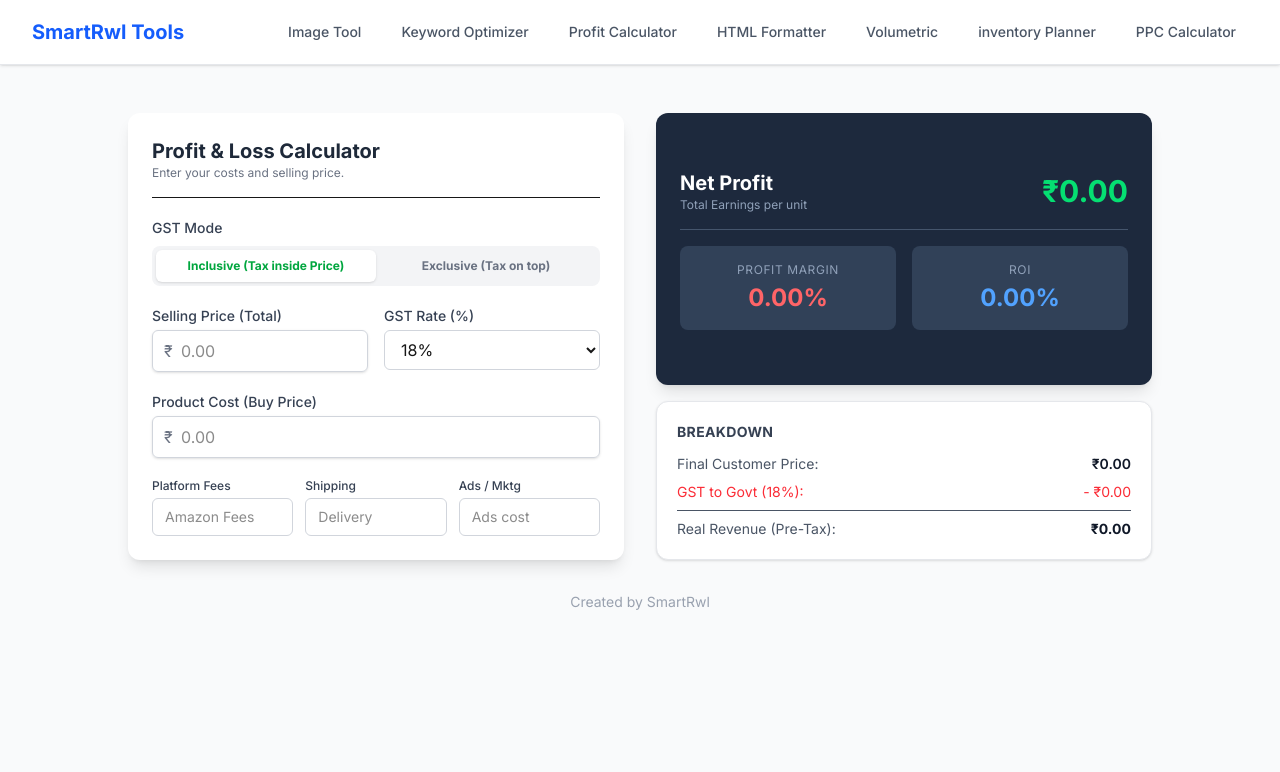
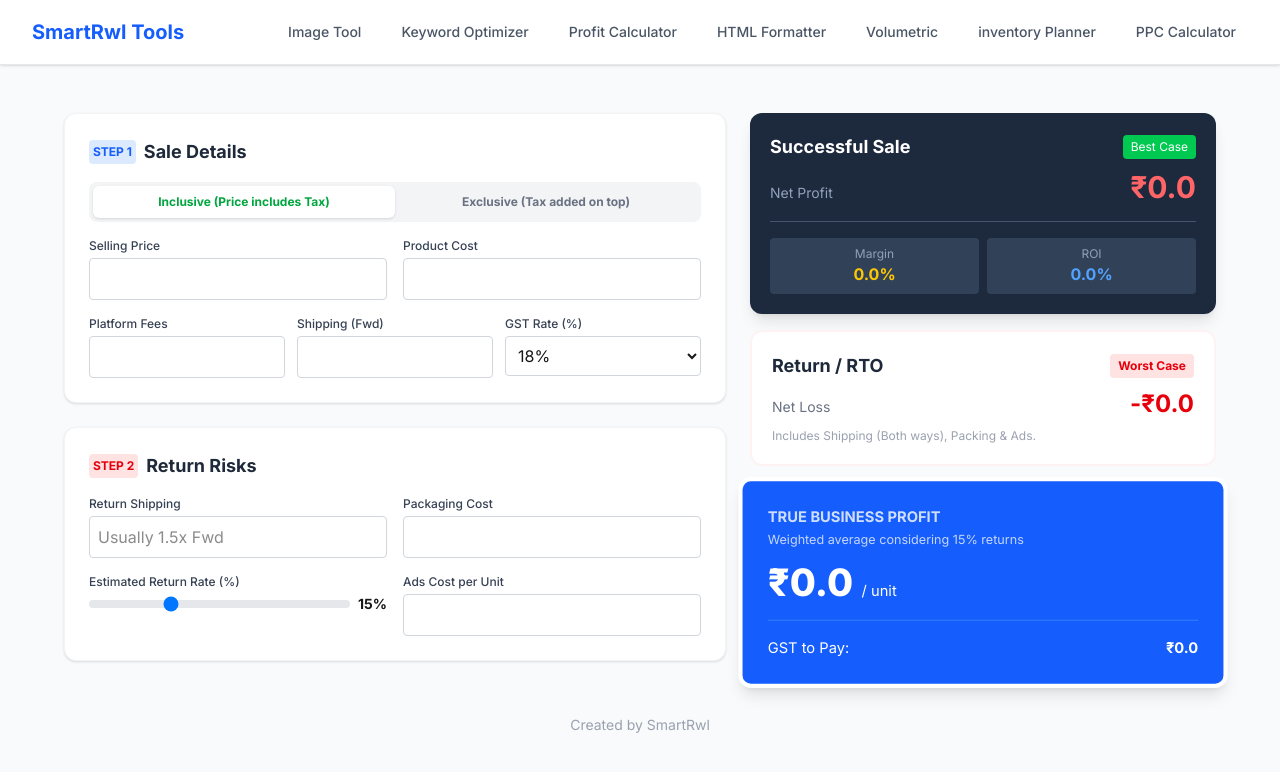
Before and after one commit to Smart-rwl/amazon-image-tool, a Next.js app: page /calculator in a window 1280 px wide. Shown: the top 772 px of the page. Built offline with nearby package versions, Linux system fonts and the light colour scheme.

Commit message:
Merge RTO and Profit Calculator

```diff
--- a/app/calculator/page.tsx
+++ b/app/calculator/page.tsx
@@ -3,132 +3,133 @@
 import React, { useState, useEffect } from 'react';
 
 export default function ProfitCalculator() {
-  // Input States
+  // --- EXISTING INPUTS (Profit Calc) ---
   const [sellingPrice, setSellingPrice] = useState<number | ''>('');
   const [productCost, setProductCost] = useState<number | ''>('');
   const [platformFees, setPlatformFees] = useState<number | ''>('');
   const [shippingCost, setShippingCost] = useState<number | ''>('');
   const [adsCost, setAdsCost] = useState<number | ''>('');
-  const [gstRate, setGstRate] = useState<number>(18); // Default 18%
-  const [gstMode, setGstMode] = useState<'inclusive' | 'exclusive'>('inclusive'); // NEW: Toggle Mode
+  const [gstRate, setGstRate] = useState<number>(18);
+  const [gstMode, setGstMode] = useState<'inclusive' | 'exclusive'>('inclusive');
 
-  // Output States
+  // --- NEW INPUTS (RTO Calc) ---
+  const [returnShipping, setReturnShipping] = useState<number | ''>('');
+  const [packaging, setPackaging] = useState<number | ''>('');
+  const [returnRate, setReturnRate] = useState<number>(15); // Avg market return rate
+  const [damageRate, setDamageRate] = useState<number>(0);  // % of returns that are damaged
+
+  // --- OUTPUTS ---
   const [netProfit, setNetProfit] = useState<number>(0);
   const [margin, setMargin] = useState<number>(0);
   const [roi, setRoi] = useState<number>(0);
+  const [gstAmount, setGstAmount] = useState<number>(0);
 
-  // Breakdown Outputs (New)
-  const [gstAmount, setGstAmount] = useState<number>(0);
-  const [finalCustomerPrice, setFinalCustomerPrice] = useState<number>(0);
+  // RTO Outputs
+  const [lossPerReturn, setLossPerReturn] = useState<number>(0);
+  const [weightedProfit, setWeightedProfit] = useState<number>(0);
 
-  // Calculation Logic
   useEffect(() => {
-    const spInput = Number(sellingPrice) || 0;
+    // 1. Basic Conversions
+    const sp = Number(sellingPrice) || 0;
     const cp = Number(productCost) || 0;
     const fees = Number(platformFees) || 0;
-    const ship = Number(shippingCost) || 0;
+    const fwdShip = Number(shippingCost) || 0;
     const ads = Number(adsCost) || 0;
+    const revShip = Number(returnShipping) || (fwdShip * 1.5); // Default estimation
+    const pack = Number(packaging) || 0;
 
-    let baseRevenue = 0; // The money you keep before expenses (SP without Tax)
+    // 2. GST Logic (Base Revenue)
+    let baseRevenue = 0;
     let taxAmt = 0;
     let customerPays = 0;
 
     if (gstMode === 'inclusive') {
-      // Scenario: You list item for ₹118. This includes ₹18 tax.
-      // Base Revenue = 100
-      baseRevenue = spInput / (1 + gstRate / 100);
-      taxAmt = spInput - baseRevenue;
-      customerPays = spInput;
+      baseRevenue = sp / (1 + gstRate / 100);
+      taxAmt = sp - baseRevenue;
+      customerPays = sp;
     } else {
-      // Scenario: You list item for ₹100 + 18% Tax.
-      // Base Revenue = 100
-      // Customer Pays = 118
-      baseRevenue = spInput;
-      taxAmt = spInput * (gstRate / 100);
-      customerPays = spInput + taxAmt;
+      baseRevenue = sp;
+      taxAmt = sp * (gstRate / 100);
+      customerPays = sp + taxAmt;
     }
 
-    // Total Expenses (Product + Fees + Shipping + Ads)
-    // Note: GST is not an "expense" here because we already stripped it out of the Revenue above.
-    const totalExpenses = cp + fees + ship + ads;
+    setGstAmount(taxAmt);
 
-    // Profit = Base Revenue - Expenses
-    const profit = baseRevenue - totalExpenses;
+    // 3. SUCCESSFUL ORDER Logic
+    const totalSaleCost = cp + fees + fwdShip + ads + pack;
+    const profitOnSale = baseRevenue - totalSaleCost;
 
-    // Margin = (Profit / CustomerPrice) * 100 (Standard E-commerce definition)
-    // Some calc on Base Revenue, but usually margins are calc on final listing price.
-    const profitMargin = customerPays > 0 ? (profit / customerPays) * 100 : 0;
+    setNetProfit(profitOnSale);
+    setMargin(customerPays > 0 ? (profitOnSale / customerPays) * 100 : 0);
+    setRoi(cp > 0 ? (profitOnSale / cp) * 100 : 0);
 
-    // ROI = (Profit / ProductCost) * 100
-    const returnOnInvestment = cp > 0 ? (profit / cp) * 100 : 0;
+    // 4. RETURN / RTO ORDER Logic
+    // Loss = Fwd Ship + Rev Ship + Packing + Damage Cost + Ads (Ads are spent regardless)
+    // Note: Platform fees are usually refunded by Amazon/Flipkart on return (except closing fee),
+    // but let's assume they are 0 for simple RTO calculation.
+    const damagedValue = cp * (damageRate / 100);
+    const lossOnReturn = fwdShip + revShip + pack + ads + damagedValue;
+    setLossPerReturn(lossOnReturn);
 
-    setNetProfit(profit);
-    setMargin(profitMargin);
-    setRoi(returnOnInvestment);
-    setGstAmount(taxAmt);
-    setFinalCustomerPrice(customerPays);
+    // 5. WEIGHTED PROFIT (The "Real" Business Profit)
+    // If you sell 100 items:
+    // - (100 - ReturnRate) are Sales.
+    // - (ReturnRate) are Losses.
+    const successfulOrders = 100 - returnRate;
+    const failedOrders = returnRate;
 
-  }, [sellingPrice, productCost, platformFees, shippingCost, adsCost, gstRate, gstMode]);
+    const totalGain = (successfulOrders * profitOnSale) - (failedOrders * lossOnReturn);
+    const avgProfitPerUnit = totalGain / 100;
+
+    setWeightedProfit(avgProfitPerUnit);
+
+  }, [sellingPrice, productCost, platformFees, shippingCost, adsCost, gstRate, gstMode, returnShipping, packaging, returnRate, damageRate]);
 
   return (
     <div className="min-h-screen bg-gray-50 flex flex-col items-center py-12 px-4 font-sans">
-      <div className="max-w-5xl w-full grid grid-cols-1 lg:grid-cols-2 gap-8">
+      <div className="max-w-6xl w-full grid grid-cols-1 lg:grid-cols-12 gap-6">
 
-        {/* INPUT SECTION */}
-        <div className="bg-white p-6 rounded-xl shadow-lg space-y-5">
-          <div className="border-b pb-4">
-            <h2 className="text-xl font-bold text-gray-800">Profit & Loss Calculator</h2>
-            <p className="text-xs text-gray-500">Enter your costs and selling price.</p>
-          </div>
+        {/* === LEFT COLUMN: INPUTS (Span 7) === */}
+        <div className="lg:col-span-7 space-y-6">
 
-          {/* GST Mode Toggle */}
-          <div>
-            <label className="block text-sm font-medium text-gray-700 mb-2">GST Mode</label>
+          {/* Section 1: Sale Details */}
+          <div className="bg-white p-6 rounded-xl shadow-sm border border-gray-100">
+            <h2 className="text-lg font-bold text-gray-800 mb-4 flex items-center">
+              <span className="bg-blue-100 text-blue-600 p-1 rounded mr-2 text-xs">STEP 1</span>
+              Sale Details
+            </h2>
+
+            {/* GST Toggle */}
+            <div className="mb-4">
               <div className="flex bg-gray-100 p-1 rounded-lg">
-              <button
-                onClick={() => setGstMode('inclusive')}
-                className={`flex-1 py-2 text-xs font-bold rounded-md transition-all ${
-                  gstMode === 'inclusive' ? 'bg-white text-green-600 shadow-sm' : 'text-gray-500'
-                }`}
-              >
-                Inclusive (Tax inside Price)
-              </button>
-              <button
-                onClick={() => setGstMode('exclusive')}
-                className={`flex-1 py-2 text-xs font-bold rounded-md transition-all ${
-                  gstMode === 'exclusive' ? 'bg-white text-blue-600 shadow-sm' : 'text-gray-500'
-                }`}
-              >
-                Exclusive (Tax on top)
-              </button>
+                <button onClick={() => setGstMode('inclusive')} className={`flex-1 py-2 text-xs font-bold rounded-md transition-all ${gstMode === 'inclusive' ? 'bg-white text-green-600 shadow-sm' : 'text-gray-500'}`}>Inclusive (Price includes Tax)</button>
+                <button onClick={() => setGstMode('exclusive')} className={`flex-1 py-2 text-xs font-bold rounded-md transition-all ${gstMode === 'exclusive' ? 'bg-white text-blue-600 shadow-sm' : 'text-gray-500'}`}>Exclusive (Tax added on top)</button>
               </div>
             </div>
 
             <div className="grid grid-cols-2 gap-4">
               <div>
-              <label className="block text-sm font-medium text-gray-700">
-                {gstMode === 'inclusive' ? 'Selling Price (Total)' : 'Base Price (Excl. Tax)'}
-              </label>
-              <div className="relative mt-1 rounded-md shadow-sm">
-                <span className="absolute inset-y-0 left-0 pl-3 flex items-center text-gray-500">₹</span>
-                <input
-                  type="number"
-                  className="block w-full pl-7 pr-3 py-2 border border-gray-300 rounded-md focus:ring-blue-500 focus:border-blue-500"
-                  placeholder="0.00"
-                  value={sellingPrice}
-                  onChange={(e) => setSellingPrice(Number(e.target.value))}
-                />
+                <label className="block text-xs font-medium text-gray-700 mb-1">Selling Price</label>
+                <input type="number" className="w-full p-2 border border-gray-300 rounded focus:ring-blue-500" value={sellingPrice} onChange={(e) => setSellingPrice(Number(e.target.value))} />
+              </div>
+              <div>
+                <label className="block text-xs font-medium text-gray-700 mb-1">Product Cost</label>
+                <input type="number" className="w-full p-2 border border-gray-300 rounded focus:ring-blue-500" value={productCost} onChange={(e) => setProductCost(Number(e.target.value))} />
               </div>
             </div>
 
+            <div className="grid grid-cols-3 gap-3 mt-4">
               <div>
-              <label className="block text-sm font-medium text-gray-700">GST Rate (%)</label>
-              <select
-                className="mt-1 block w-full px-3 py-2 border border-gray-300 rounded-md bg-white focus:ring-blue-500 focus:border-blue-500"
-                value={gstRate}
-                onChange={(e) => setGstRate(Number(e.target.value))}
-              >
-                <option value={0}>0%</option>
+                <label className="block text-xs font-medium text-gray-700 mb-1">Platform Fees</label>
+                <input type="number" className="w-full p-2 border border-gray-300 rounded" value={platformFees} onChange={(e) => setPlatformFees(Number(e.target.value))} />
+              </div>
+              <div>
+                <label className="block text-xs font-medium text-gray-700 mb-1">Shipping (Fwd)</label>
+                <input type="number" className="w-full p-2 border border-gray-300 rounded" value={shippingCost} onChange={(e) => setShippingCost(Number(e.target.value))} />
+              </div>
+              <div>
+                <label className="block text-xs font-medium text-gray-700 mb-1">GST Rate (%)</label>
+                <select className="w-full p-2 border border-gray-300 rounded bg-white" value={gstRate} onChange={(e) => setGstRate(Number(e.target.value))}>
                   <option value={5}>5%</option>
                   <option value={12}>12%</option>
                   <option value={18}>18%</option>
@@ -136,111 +137,101 @@
                 </select>
               </div>
             </div>
+          </div>
 
+          {/* Section 2: Return Risks */}
+          <div className="bg-white p-6 rounded-xl shadow-sm border border-gray-100">
+            <h2 className="text-lg font-bold text-gray-800 mb-4 flex items-center">
+              <span className="bg-red-100 text-red-600 p-1 rounded mr-2 text-xs">STEP 2</span>
+              Return Risks
+            </h2>
+
+            <div className="grid grid-cols-2 gap-4">
               <div>
-            <label className="block text-sm font-medium text-gray-700">Product Cost (Buy Price)</label>
-            <div className="relative mt-1 rounded-md shadow-sm">
-              <span className="absolute inset-y-0 left-0 pl-3 flex items-center text-gray-500">₹</span>
-              <input
-                type="number"
-                className="block w-full pl-7 pr-3 py-2 border border-gray-300 rounded-md focus:ring-blue-500 focus:border-blue-500"
-                placeholder="0.00"
-                value={productCost}
-                onChange={(e) => setProductCost(Number(e.target.value))}
-              />
+                <label className="block text-xs font-medium text-gray-700 mb-1">Return Shipping</label>
+                <input type="number" className="w-full p-2 border border-gray-300 rounded" placeholder="Usually 1.5x Fwd" value={returnShipping} onChange={(e) => setReturnShipping(Number(e.target.value))} />
+              </div>
+              <div>
+                <label className="block text-xs font-medium text-gray-700 mb-1">Packaging Cost</label>
+                <input type="number" className="w-full p-2 border border-gray-300 rounded" value={packaging} onChange={(e) => setPackaging(Number(e.target.value))} />
               </div>
             </div>
 
-          <div className="grid grid-cols-3 gap-3">
+            <div className="grid grid-cols-2 gap-4 mt-4">
                <div>
-              <label className="block text-xs font-medium text-gray-700 mb-1">Platform Fees</label>
-              <input
-                type="number"
-                className="block w-full px-3 py-2 border border-gray-300 rounded-md text-sm"
-                placeholder="Amazon Fees"
-                value={platformFees}
-                onChange={(e) => setPlatformFees(Number(e.target.value))}
-              />
+                <label className="block text-xs font-medium text-gray-700 mb-1">Estimated Return Rate (%)</label>
+                <div className="flex items-center space-x-2">
+                  <input type="range" min="0" max="50" className="w-full h-2 bg-gray-200 rounded-lg appearance-none cursor-pointer" value={returnRate} onChange={(e) => setReturnRate(Number(e.target.value))} />
+                  <span className="text-sm font-bold w-8">{returnRate}%</span>
+                </div>
               </div>
               <div>
-              <label className="block text-xs font-medium text-gray-700 mb-1">Shipping</label>
-              <input
-                type="number"
-                className="block w-full px-3 py-2 border border-gray-300 rounded-md text-sm"
-                placeholder="Delivery"
-                value={shippingCost}
-                onChange={(e) => setShippingCost(Number(e.target.value))}
-              />
-            </div>
-            <div>
-              <label className="block text-xs font-medium text-gray-700 mb-1">Ads / Mktg</label>
-              <input
-                type="number"
-                className="block w-full px-3 py-2 border border-gray-300 rounded-md text-sm"
-                placeholder="Ads cost"
-                value={adsCost}
-                onChange={(e) => setAdsCost(Number(e.target.value))}
-              />
-            </div>
-          </div>
-        </div>
-
-        {/* OUTPUT SECTION */}
-        <div className="flex flex-col space-y-4">
-
-          {/* Main Profit Card */}
-          <div className="bg-slate-800 text-white p-6 rounded-xl shadow-lg flex-1 flex flex-col justify-center">
-            <div className="flex justify-between items-center border-b border-slate-600 pb-4 mb-4">
-              <div>
-                <h2 className="text-xl font-bold">Net Profit</h2>
-                <p className="text-xs text-slate-400">Total Earnings per unit</p>
-              </div>
-              <div className={`text-3xl font-bold ${netProfit >= 0 ? 'text-green-400' : 'text-red-400'}`}>
-                ₹{netProfit.toFixed(2)}
-              </div>
-            </div>
-
-            <div className="grid grid-cols-2 gap-4">
-              <div className="p-4 bg-slate-700 rounded-lg text-center">
-                <p className="text-xs text-slate-400 uppercase tracking-wider mb-1">Profit Margin</p>
-                <p className={`text-2xl font-bold ${margin >= 20 ? 'text-green-400' : margin > 0 ? 'text-yellow-400' : 'text-red-400'}`}>
-                  {margin.toFixed(2)}%
-                </p>
-              </div>
-              <div className="p-4 bg-slate-700 rounded-lg text-center">
-                <p className="text-xs text-slate-400 uppercase tracking-wider mb-1">ROI</p>
-                <p className="text-2xl font-bold text-blue-400">
-                  {roi.toFixed(2)}%
-                </p>
-              </div>
-            </div>
-          </div>
-
-          {/* Breakdown Card */}
-          <div className="bg-white p-5 rounded-xl shadow border border-gray-200">
-            <h3 className="text-sm font-bold text-gray-700 mb-3 uppercase tracking-wide">Breakdown</h3>
-            <div className="space-y-2 text-sm text-gray-600">
-              <div className="flex justify-between">
-                <span>Final Customer Price:</span>
-                <span className="font-semibold text-gray-900">₹{finalCustomerPrice.toFixed(2)}</span>
-              </div>
-              <div className="flex justify-between text-red-500">
-                <span>GST to Govt ({gstRate}%):</span>
-                <span>- ₹{gstAmount.toFixed(2)}</span>
-              </div>
-              <div className="flex justify-between border-t pt-2 mt-2">
-                <span>Real Revenue (Pre-Tax):</span>
-                <span className="font-bold text-gray-900">₹{(finalCustomerPrice - gstAmount).toFixed(2)}</span>
+                <label className="block text-xs font-medium text-gray-700 mb-1">Ads Cost per Unit</label>
+                <input type="number" className="w-full p-2 border border-gray-300 rounded" value={adsCost} onChange={(e) => setAdsCost(Number(e.target.value))} />
               </div>
             </div>
           </div>
 
         </div>
+
+        {/* === RIGHT COLUMN: RESULTS (Span 5) === */}
+        <div className="lg:col-span-5 space-y-4">
+
+          {/* Card 1: Successful Sale */}
+          <div className="bg-slate-800 text-white p-5 rounded-xl shadow-lg">
+            <div className="flex justify-between items-center mb-2">
+              <h3 className="font-bold text-lg">Successful Sale</h3>
+              <span className="bg-green-500 text-xs px-2 py-1 rounded">Best Case</span>
+            </div>
+            <div className="flex justify-between items-baseline border-b border-slate-600 pb-4 mb-4">
+               <span className="text-slate-400 text-sm">Net Profit</span>
+               <span className={`text-3xl font-bold ${netProfit > 0 ? 'text-green-400' : 'text-red-400'}`}>₹{netProfit.toFixed(1)}</span>
+            </div>
+            <div className="grid grid-cols-2 gap-2 text-center">
+              <div className="bg-slate-700 p-2 rounded">
+                <div className="text-xs text-slate-400">Margin</div>
+                <div className="font-bold text-yellow-400">{margin.toFixed(1)}%</div>
+              </div>
+              <div className="bg-slate-700 p-2 rounded">
+                <div className="text-xs text-slate-400">ROI</div>
+                <div className="font-bold text-blue-400">{roi.toFixed(1)}%</div>
+              </div>
+            </div>
           </div>
 
-      <div className="mt-8 text-center text-gray-400 text-sm">
-        Created by SmartRwl
+          {/* Card 2: Return Loss */}
+          <div className="bg-white border-2 border-red-50 p-5 rounded-xl">
+             <div className="flex justify-between items-center mb-2">
+              <h3 className="font-bold text-lg text-gray-800">Return / RTO</h3>
+              <span className="bg-red-100 text-red-600 text-xs px-2 py-1 rounded font-bold">Worst Case</span>
             </div>
+            <div className="flex justify-between items-baseline">
+               <span className="text-gray-500 text-sm">Net Loss</span>
+               <span className="text-2xl font-bold text-red-600">-₹{lossPerReturn.toFixed(1)}</span>
+            </div>
+            <p className="text-xs text-gray-400 mt-2">Includes Shipping (Both ways), Packing & Ads.</p>
+          </div>
+
+          {/* Card 3: REALITY */}
+          <div className="bg-blue-600 text-white p-6 rounded-xl shadow-lg transform scale-105 border-4 border-white">
+            <h3 className="text-sm font-bold uppercase opacity-80 mb-1">True Business Profit</h3>
+            <p className="text-xs opacity-75 mb-3">Weighted average considering {returnRate}% returns</p>
+
+            <div className="flex items-baseline space-x-2">
+               <span className="text-4xl font-extrabold">₹{weightedProfit.toFixed(1)}</span>
+               <span className="text-sm">/ unit</span>
+            </div>
+
+            <div className="mt-4 pt-4 border-t border-blue-400/50 text-sm flex justify-between">
+               <span>GST to Pay:</span>
+               <span className="font-bold">₹{gstAmount.toFixed(1)}</span>
+            </div>
+          </div>
+
+        </div>
+
+      </div>
+      <div className="mt-8 text-center text-gray-400 text-sm">Created by SmartRwl</div>
     </div>
   );
 }
```
Lines whose indentation alone changed are shown as unchanged.
